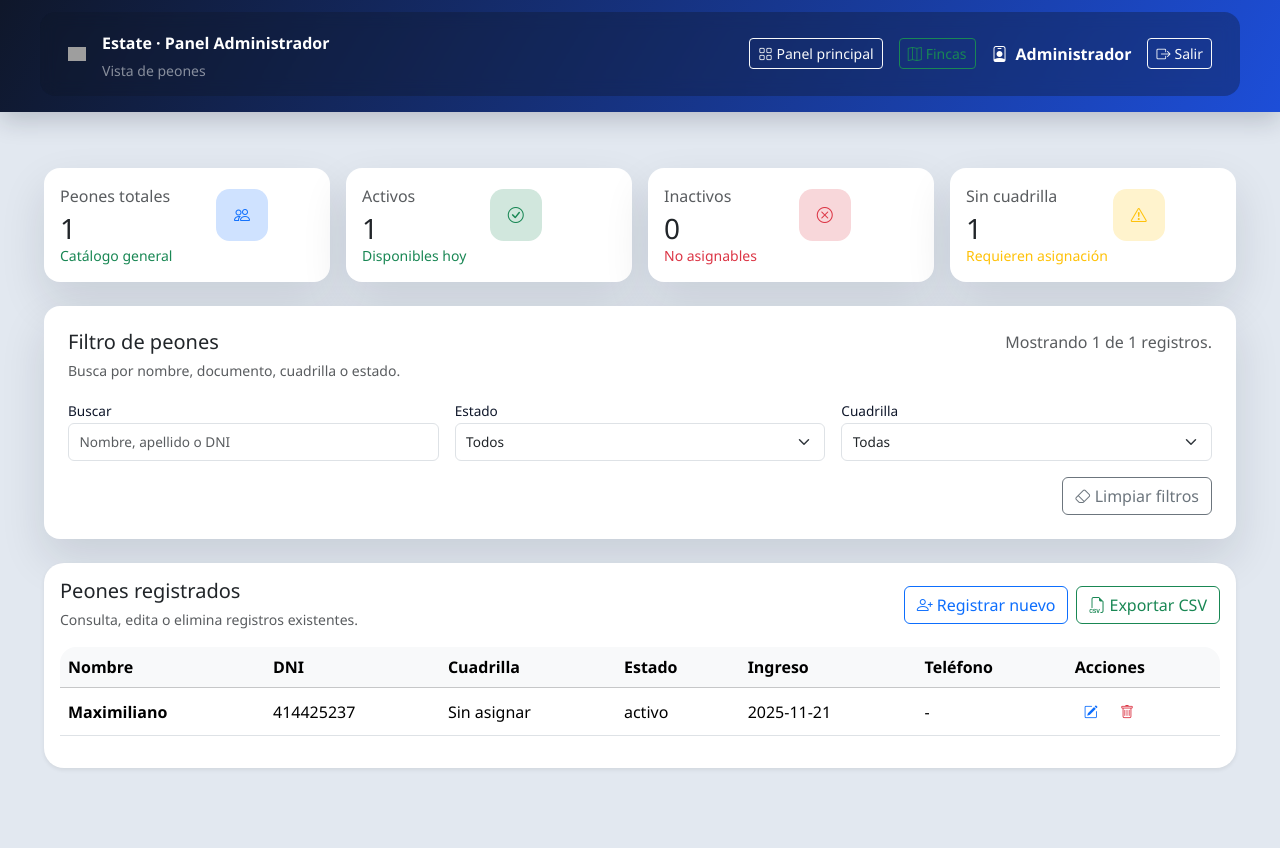
After one commit to Maxi-Max10/estate, a PHP site: page /peones-admin.php in a window 1280 px wide. The commit adds this page. Run offline with PHP 8.4, Linux system fonts and the light colour scheme; a user stored in the database is signed in; data comes from the database, SQL or seed files in the repository; grey boxes are pictures that could not be loaded.

Commit message:
feat: Crear vista dedicada para la gestión de peones con filtros y opciones de edición

```diff
--- /dev/null
+++ b/assets/js/peones-admin.js
@@ -0,0 +1,254 @@
+document.addEventListener('DOMContentLoaded', () => {
+  const toastEl = document.getElementById('workersToast');
+  const toastBody = document.getElementById('workersToastBody');
+  const toast = toastEl ? new bootstrap.Toast(toastEl) : null;
+
+  const tableBody = document.querySelector('#fullWorkersTable tbody');
+  const searchInput = document.getElementById('searchWorker');
+  const statusFilter = document.getElementById('filterStatus');
+  const cuadrillaFilter = document.getElementById('filterCuadrilla');
+  const clearBtn = document.getElementById('clearWorkersFilters');
+  const filteredCount = document.getElementById('workersFilteredCount');
+  const downloadCsvBtn = document.getElementById('downloadWorkersCsv');
+
+  const workerEditModalEl = document.getElementById('workerEditModal');
+  const workerEditModal = workerEditModalEl ? new bootstrap.Modal(workerEditModalEl) : null;
+  const workerEditForm = document.getElementById('workerEditForm');
+  const confirmDeleteModalEl = document.getElementById('confirmDeleteModal');
+  const confirmDeleteModal = confirmDeleteModalEl ? new bootstrap.Modal(confirmDeleteModalEl) : null;
+  const confirmDeleteBtn = document.getElementById('confirmDeleteBtn');
+  const confirmDeleteBody = document.getElementById('confirmDeleteBody');
+
+  const showToast = (message, variant = 'primary') => {
+    if (!toastEl || !toastBody || !toast) return;
+    toastEl.className = `toast align-items-center text-bg-${variant} border-0`;
+    toastBody.textContent = message;
+    toast.show();
+  };
+
+  const escapeHtml = value => {
+    if (typeof value !== 'string') return value ?? '';
+    return value
+      .replace(/&/g, '&amp;')
+      .replace(/</g, '&lt;')
+      .replace(/>/g, '&gt;')
+      .replace(/"/g, '&quot;')
+      .replace(/'/g, '&#039;');
+  };
+
+  const normalizePeon = peon => {
+    const nombre = peon.nombre || '';
+    const apellido = peon.apellido || '';
+    return {
+      id: Number(peon.id) || 0,
+      nombre,
+      apellido,
+      fullName: `${nombre} ${apellido}`.trim() || 'Sin nombre',
+      dni: peon.dni || '',
+      telefono: peon.telefono || '',
+      fecha_ingreso: peon.fecha_ingreso || '',
+      estado: peon.estado || 'activo',
+      cuadrilla_id: peon.cuadrilla_id !== null && peon.cuadrilla_id !== undefined && peon.cuadrilla_id !== '' ? Number(peon.cuadrilla_id) : null,
+      cuadrilla_nombre: peon.cuadrilla_nombre || null,
+    };
+  };
+
+  let workers = Array.isArray(window.__PeonesData) ? window.__PeonesData.map(normalizePeon) : [];
+  let filteredWorkers = [...workers];
+  let deleteContext = null;
+
+  const renderRows = data => {
+    tableBody.innerHTML = '';
+    if (!data.length) {
+      const row = document.createElement('tr');
+      row.innerHTML = '<td colspan="7" class="text-center text-muted">No hay peones para los filtros seleccionados.</td>';
+      tableBody.appendChild(row);
+      return;
+    }
+
+    data.forEach(worker => {
+      const row = document.createElement('tr');
+      row.dataset.id = worker.id;
+      row.innerHTML = `
+        <td class="fw-semibold">${escapeHtml(worker.fullName)}</td>
+        <td>${escapeHtml(worker.dni)}</td>
+        <td>${worker.cuadrilla_nombre ?? 'Sin asignar'}</td>
+        <td>${escapeHtml(worker.estado)}</td>
+        <td>${worker.fecha_ingreso || '-'}</td>
+        <td>${worker.telefono || '-'}</td>
+        <td class="text-nowrap">
+          <button class="btn btn-sm btn-link text-primary" data-action="edit-worker" data-id="${worker.id}" title="Editar"><i class="bi bi-pencil-square"></i></button>
+          <button class="btn btn-sm btn-link text-danger" data-action="delete-worker" data-id="${worker.id}" data-name="${escapeHtml(worker.fullName)}" title="Eliminar"><i class="bi bi-trash"></i></button>
+        </td>`;
+      tableBody.appendChild(row);
+    });
+  };
+
+  const filterWorkers = () => {
+    const term = searchInput.value.trim().toLowerCase();
+    const status = statusFilter.value;
+    const cuadrilla = cuadrillaFilter.value;
+
+    filteredWorkers = workers.filter(worker => {
+      const matchesStatus = status ? worker.estado === status : true;
+      const matchesCuadrilla = cuadrilla ? (cuadrilla === 'sin' ? !worker.cuadrilla_nombre : worker.cuadrilla_nombre === cuadrilla) : true;
+      const haystack = `${worker.fullName} ${worker.dni} ${worker.telefono} ${worker.cuadrilla_nombre ?? ''}`.toLowerCase();
+      const matchesTerm = term ? haystack.includes(term) : true;
+      return matchesStatus && matchesCuadrilla && matchesTerm;
+    });
+
+    filteredWorkers.sort((a, b) => a.fullName.localeCompare(b.fullName, 'es', { sensitivity: 'base' }));
+    filteredCount.textContent = filteredWorkers.length;
+    renderRows(filteredWorkers);
+    return filteredWorkers;
+  };
+
+  const resetFilters = () => {
+    searchInput.value = '';
+    statusFilter.value = '';
+    cuadrillaFilter.value = '';
+    filterWorkers();
+  };
+
+  const downloadCsv = rows => {
+    if (!rows.length) {
+      showToast('No hay datos para exportar.', 'danger');
+      return;
+    }
+    const header = ['Nombre', 'DNI', 'Cuadrilla', 'Estado', 'Ingreso', 'Telefono'];
+    const csvRows = [header.join(',')];
+    rows.forEach(worker => {
+      csvRows.push([
+        worker.fullName,
+        worker.dni || '-',
+        worker.cuadrilla_nombre ?? 'Sin asignar',
+        worker.estado || '-',
+        worker.fecha_ingreso || '-',
+        worker.telefono || '-',
+      ].map(v => `"${(v || '').replace(/"/g, '""')}"`).join(','));
+    });
+
+    const blob = new Blob([csvRows.join('\n')], { type: 'text/csv;charset=utf-8;' });
+    const url = URL.createObjectURL(blob);
+    const link = document.createElement('a');
+    link.href = url;
+    link.download = `peones_${Date.now()}.csv`;
+    link.click();
+    URL.revokeObjectURL(url);
+    showToast('Descarga generada correctamente.', 'primary');
+  };
+
+  const sendForm = async (url, formData) => {
+    const response = await fetch(url, {
+      method: 'POST',
+      body: formData,
+      headers: { 'X-Requested-With': 'XMLHttpRequest', Accept: 'application/json' },
+    });
+    const expectsJson = response.headers.get('Content-Type')?.includes('application/json');
+    const payload = expectsJson ? await response.json() : {};
+    if (!response.ok || payload.success === false) {
+      throw new Error(payload.message || 'Error en la operación.');
+    }
+    return payload;
+  };
+
+  const toggleButtonState = (btn, loading, text = 'Procesando...') => {
+    if (!btn) return;
+    if (loading) {
+      btn.dataset.originalText = btn.textContent;
+      btn.textContent = text;
+      btn.disabled = true;
+    } else {
+      btn.textContent = btn.dataset.originalText || btn.textContent;
+      btn.disabled = false;
+    }
+  };
+
+  const openEditModal = worker => {
+    if (!workerEditForm || !workerEditModal) return;
+    workerEditForm.reset();
+    workerEditForm.querySelector('#editWorkerId').value = worker.id;
+    workerEditForm.querySelector('#editWorkerName').value = worker.nombre;
+    workerEditForm.querySelector('#editWorkerLastName').value = worker.apellido;
+    workerEditForm.querySelector('#editWorkerDocument').value = worker.dni;
+    const phoneInput = workerEditForm.querySelector('#editWorkerPhone');
+    if (phoneInput) phoneInput.value = worker.telefono || '';
+    workerEditForm.querySelector('#editWorkerInicio').value = worker.fecha_ingreso || '';
+    workerEditForm.querySelector('#editWorkerStatus').value = (worker.estado || 'activo').toLowerCase();
+    const cuadrillaSelect = workerEditForm.querySelector('#editWorkerCuadrilla');
+    if (cuadrillaSelect) {
+      cuadrillaSelect.value = worker.cuadrilla_id ? String(worker.cuadrilla_id) : '';
+    }
+    workerEditModal.show();
+  };
+
+  const openDeleteModal = worker => {
+    if (!confirmDeleteModal || !confirmDeleteBody) return;
+    deleteContext = worker;
+    confirmDeleteBody.textContent = `¿Eliminar al peón "${worker.fullName}"?`;
+    confirmDeleteModal.show();
+  };
+
+  searchInput.addEventListener('input', filterWorkers);
+  statusFilter.addEventListener('change', filterWorkers);
+  cuadrillaFilter.addEventListener('change', filterWorkers);
+  clearBtn.addEventListener('click', resetFilters);
+  downloadCsvBtn.addEventListener('click', () => downloadCsv(filteredWorkers));
+
+  if (workerEditForm) {
+    workerEditForm.addEventListener('submit', async e => {
+      e.preventDefault();
+      const submitBtn = workerEditForm.querySelector('[type="submit"]');
+      toggleButtonState(submitBtn, true, 'Guardando...');
+      try {
+        const payload = await sendForm(workerEditForm.action, new FormData(workerEditForm));
+        if (payload.peon) {
+          const updated = normalizePeon(payload.peon);
+          workers = workers.map(w => (w.id === updated.id ? updated : w));
+          filterWorkers();
+        }
+        workerEditModal?.hide();
+        showToast(payload.message || 'Peón actualizado.', 'success');
+      } catch (err) {
+        showToast(err.message || 'No se pudo actualizar.', 'danger');
+      } finally {
+        toggleButtonState(submitBtn, false);
+      }
+    });
+  }
+
+  if (confirmDeleteBtn) {
+    confirmDeleteBtn.addEventListener('click', async () => {
+      if (!deleteContext) return;
+      const formData = new FormData();
+      formData.append('id', String(deleteContext.id));
+      toggleButtonState(confirmDeleteBtn, true, 'Eliminando...');
+      try {
+        const payload = await sendForm('eliminar_trabajador.php', formData);
+        workers = workers.filter(w => w.id !== deleteContext.id);
+        filterWorkers();
+        confirmDeleteModal?.hide();
+        showToast(payload.message || 'Peón eliminado.', 'success');
+        deleteContext = null;
+      } catch (err) {
+        showToast(err.message || 'No se pudo eliminar.', 'danger');
+      } finally {
+        toggleButtonState(confirmDeleteBtn, false);
+      }
+    });
+  }
+
+  if (tableBody) {
+    tableBody.addEventListener('click', e => {
+      const actionBtn = e.target.closest('[data-action]');
+      if (!actionBtn) return;
+      const workerId = Number(actionBtn.dataset.id);
+      const worker = workers.find(w => w.id === workerId);
+      if (!worker) return;
+      if (actionBtn.dataset.action === 'edit-worker') openEditModal(worker);
+      if (actionBtn.dataset.action === 'delete-worker') openDeleteModal(worker);
+    });
+  }
+
+  filterWorkers();
+});
--- /dev/null
+++ b/peones-admin.php
@@ -0,0 +1,290 @@
+<?php
+declare(strict_types=1);
+
+session_start();
+
+if (!isset($_SESSION['user_id'])) {
+    header('Location: login.php');
+    exit;
+}
+
+if (($_SESSION['user_role'] ?? '') !== 'admin') {
+    header('Location: panel-cuadrillero.php');
+    exit;
+}
+
+require_once __DIR__ . '/config.php';
+
+$availablePeones = [];
+$cuadrilleros = [];
+
+try {
+    $stmtPeones = $pdo->query('SELECT p.*, u.nombre AS cuadrilla_nombre FROM peones p LEFT JOIN usuarios u ON u.id = p.cuadrilla_id ORDER BY p.nombre ASC, p.apellido ASC');
+    $availablePeones = $stmtPeones->fetchAll(PDO::FETCH_ASSOC) ?: [];
+
+    $stmtCuadrilleros = $pdo->prepare('SELECT id, nombre FROM usuarios WHERE rol = :rol ORDER BY nombre ASC');
+    $stmtCuadrilleros->execute([':rol' => 'cuadrillero']);
+    $cuadrilleros = $stmtCuadrilleros->fetchAll(PDO::FETCH_ASSOC) ?: [];
+} catch (Throwable $e) {
+    error_log('Error cargando peones en vista dedicada: ' . $e->getMessage());
+}
+
+$totalPeones = count($availablePeones);
+$activos = 0;
+$inactivos = 0;
+$sinCuadrilla = 0;
+
+foreach ($availablePeones as $peon) {
+    $estado = strtolower((string) ($peon['estado'] ?? ''));
+    if ($estado === 'inactivo') { $inactivos++; } else { $activos++; }
+    if (empty($peon['cuadrilla_id'])) { $sinCuadrilla++; }
+}
+
+$userName = trim((string) ($_SESSION['user_name'] ?? 'Administrador'));
+?>
+<!DOCTYPE html>
+<html lang="es">
+<head>
+    <meta charset="UTF-8">
+    <meta name="viewport" content="width=device-width, initial-scale=1">
+    <title>Peones | Estate</title>
+    <link href="https://cdn.jsdelivr.net/npm/bootstrap@5.3.3/dist/css/bootstrap.min.css" rel="stylesheet">
+    <link href="https://cdn.jsdelivr.net/npm/bootstrap-icons@1.11.3/font/bootstrap-icons.css" rel="stylesheet">
+    <link href="assets/css/admin.css" rel="stylesheet">
+</head>
+<body>
+    <header class="admin-hero">
+        <nav class="navbar navbar-dark admin-navbar">
+            <div class="container-fluid py-2">
+                <div class="d-flex align-items-center gap-2 gap-sm-3 flex-wrap">
+                    <img src="assets/img/logo.png" class="admin-logo" alt="Estate">
+                    <div class="d-flex flex-column">
+                        <span class="navbar-brand fs-6 mb-0">Estate · Panel Administrador</span>
+                        <small class="text-white-50">Vista de peones</small>
+                    </div>
+                </div>
+                <div class="d-flex align-items-center gap-2 gap-sm-3 text-white user-actions">
+                    <a class="btn btn-outline-light btn-sm" href="panel-admin.php"><i class="bi bi-grid me-1"></i>Panel principal</a>
+                    <a class="btn btn-outline-success btn-sm" href="fincas-admin.php"><i class="bi bi-map me-1"></i>Fincas</a>
+                    <span class="fw-semibold"><i class="bi bi-person-badge me-2"></i><?php echo htmlspecialchars($userName, ENT_QUOTES, 'UTF-8'); ?></span>
+                    <a class="btn btn-outline-light btn-sm" href="logout.php"><i class="bi bi-box-arrow-right me-1"></i>Salir</a>
+                </div>
+            </div>
+        </nav>
+    </header>
+
+    <main class="dashboard-shell">
+        <div class="container-fluid">
+            <div class="row g-3 mb-4 stats-grid">
+                <div class="col-md-3">
+                    <div class="card stat-card p-3">
+                        <div class="d-flex justify-content-between align-items-center">
+                            <div>
+                                <p class="text-muted mb-1">Peones totales</p>
+                                <h3 class="mb-0"><?php echo $totalPeones; ?></h3>
+                            </div>
+                            <div class="stat-icon bg-primary-subtle text-primary"><i class="bi bi-people"></i></div>
+                        </div>
+                        <small class="text-success">Catálogo general</small>
+                    </div>
+                </div>
+                <div class="col-md-3">
+                    <div class="card stat-card p-3">
+                        <div class="d-flex justify-content-between align-items-center">
+                            <div>
+                                <p class="text-muted mb-1">Activos</p>
+                                <h3 class="mb-0"><?php echo $activos; ?></h3>
+                            </div>
+                            <div class="stat-icon bg-success-subtle text-success"><i class="bi bi-check-circle"></i></div>
+                        </div>
+                        <small class="text-success">Disponibles hoy</small>
+                    </div>
+                </div>
+                <div class="col-md-3">
+                    <div class="card stat-card p-3">
+                        <div class="d-flex justify-content-between align-items-center">
+                            <div>
+                                <p class="text-muted mb-1">Inactivos</p>
+                                <h3 class="mb-0"><?php echo $inactivos; ?></h3>
+                            </div>
+                            <div class="stat-icon bg-danger-subtle text-danger"><i class="bi bi-x-circle"></i></div>
+                        </div>
+                        <small class="text-danger">No asignables</small>
+                    </div>
+                </div>
+                <div class="col-md-3">
+                    <div class="card stat-card p-3">
+                        <div class="d-flex justify-content-between align-items-center">
+                            <div>
+                                <p class="text-muted mb-1">Sin cuadrilla</p>
+                                <h3 class="mb-0"><?php echo $sinCuadrilla; ?></h3>
+                            </div>
+                            <div class="stat-icon bg-warning-subtle text-warning"><i class="bi bi-exclamation-triangle"></i></div>
+                        </div>
+                        <small class="text-warning">Requieren asignación</small>
+                    </div>
+                </div>
+            </div>
+
+            <div class="card form-section p-4 mb-4">
+                <div class="d-flex flex-column flex-lg-row justify-content-between gap-3 mb-3">
+                    <div>
+                        <h2 class="h5 mb-1">Filtro de peones</h2>
+                        <small class="text-muted">Busca por nombre, documento, cuadrilla o estado.</small>
+                    </div>
+                    <p class="text-muted mb-0">Mostrando <span id="workersFilteredCount">0</span> de <?php echo $totalPeones; ?> registros.</p>
+                </div>
+                <form class="row g-3" id="workersFilters" onsubmit="return false;">
+                    <div class="col-md-4">
+                        <label class="form-label" for="searchWorker">Buscar</label>
+                        <input type="search" class="form-control" id="searchWorker" placeholder="Nombre, apellido o DNI">
+                    </div>
+                    <div class="col-md-4">
+                        <label class="form-label" for="filterStatus">Estado</label>
+                        <select class="form-select" id="filterStatus">
+                            <option value="">Todos</option>
+                            <option value="activo">Activo</option>
+                            <option value="inactivo">Inactivo</option>
+                        </select>
+                    </div>
+                    <div class="col-md-4">
+                        <label class="form-label" for="filterCuadrilla">Cuadrilla</label>
+                        <select class="form-select" id="filterCuadrilla">
+                            <option value="">Todas</option>
+                            <?php foreach ($cuadrilleros as $c): ?>
+                                <option value="<?php echo htmlspecialchars((string)$c['nombre'], ENT_QUOTES, 'UTF-8'); ?>"><?php echo htmlspecialchars((string)$c['nombre'], ENT_QUOTES, 'UTF-8'); ?></option>
+                            <?php endforeach; ?>
+                            <option value="sin">Sin asignar</option>
+                        </select>
+                    </div>
+                    <div class="col-12 text-end">
+                        <button type="button" class="btn btn-outline-secondary" id="clearWorkersFilters"><i class="bi bi-eraser me-1"></i>Limpiar filtros</button>
+                    </div>
+                </form>
+            </div>
+
+            <div class="card table-card border-0 shadow-sm mb-5">
+                <div class="card-body">
+                    <div class="d-flex flex-column flex-lg-row justify-content-between align-items-lg-center gap-3 mb-3">
+                        <div>
+                            <h2 class="h5 mb-1">Peones registrados</h2>
+                            <small class="text-muted">Consulta, edita o elimina registros existentes.</small>
+                        </div>
+                        <div class="d-flex gap-2">
+                            <a class="btn btn-outline-primary" href="panel-admin.php#workerForm"><i class="bi bi-person-plus me-1"></i>Registrar nuevo</a>
+                            <button class="btn btn-outline-success" id="downloadWorkersCsv" type="button"><i class="bi bi-filetype-csv me-1"></i>Exportar CSV</button>
+                        </div>
+                    </div>
+                    <div class="table-responsive">
+                        <table class="table align-middle" id="fullWorkersTable">
+                            <thead class="table-light">
+                                <tr>
+                                    <th>Nombre</th>
+                                    <th>DNI</th>
+                                    <th>Cuadrilla</th>
+                                    <th>Estado</th>
+                                    <th>Ingreso</th>
+                                    <th>Teléfono</th>
+                                    <th>Acciones</th>
+                                </tr>
+                            </thead>
+                            <tbody>
+                                <tr><td colspan="7" class="text-center text-muted">Cargando información...</td></tr>
+                            </tbody>
+                        </table>
+                    </div>
+                </div>
+            </div>
+        </div>
+    </main>
+
+    <div class="position-fixed top-0 end-0 p-3" style="z-index:1080;">
+        <div id="workersToast" class="toast align-items-center text-bg-primary border-0" role="status" aria-live="assertive">
+            <div class="d-flex">
+                <div class="toast-body" id="workersToastBody">Acción realizada.</div>
+                <button type="button" class="btn-close btn-close-white me-2 m-auto" data-bs-dismiss="toast" aria-label="Cerrar"></button>
+            </div>
+        </div>
+    </div>
+
+    <div class="modal fade" id="workerEditModal" tabindex="-1" aria-labelledby="workerEditModalLabel" aria-hidden="true">
+        <div class="modal-dialog modal-dialog-centered modal-lg">
+            <div class="modal-content">
+                <form id="workerEditForm" method="post" action="actualizar_trabajador.php">
+                    <div class="modal-header border-0 pb-0">
+                        <h1 class="modal-title fs-5" id="workerEditModalLabel">Editar peón</h1>
+                        <button type="button" class="btn-close" data-bs-dismiss="modal" aria-label="Cerrar"></button>
+                    </div>
+                    <div class="modal-body">
+                        <input type="hidden" name="id" id="editWorkerId">
+                        <div class="row g-3">
+                            <div class="col-md-6">
+                                <label class="form-label">Nombre</label>
+                                <input type="text" class="form-control" name="nombre" id="editWorkerName" required>
+                            </div>
+                            <div class="col-md-6">
+                                <label class="form-label">Apellido</label>
+                                <input type="text" class="form-control" name="apellido" id="editWorkerLastName" required>
+                            </div>
+                            <div class="col-md-6">
+                                <label class="form-label">DNI</label>
+                                <input type="text" class="form-control" name="dni" id="editWorkerDocument" required>
+                            </div>
+                            <div class="col-md-6">
+                                <label class="form-label">Teléfono</label>
+                                <input type="tel" class="form-control" name="telefono" id="editWorkerPhone" placeholder="+54 9 ...">
+                            </div>
+                            <div class="col-md-6">
+                                <label class="form-label">Fecha ingreso</label>
+                                <input type="date" class="form-control" name="fecha_ingreso" id="editWorkerInicio" required>
+                            </div>
+                            <div class="col-md-6">
+                                <label class="form-label">Estado</label>
+                                <select class="form-select" name="estado" id="editWorkerStatus" required>
+                                    <option value="activo">Activo</option>
+                                    <option value="inactivo">Inactivo</option>
+                                </select>
+                            </div>
+                            <div class="col-12">
+                                <label class="form-label">Cuadrillero responsable</label>
+                                <select class="form-select" name="cuadrilla_id" id="editWorkerCuadrilla">
+                                    <option value="">Sin asignar</option>
+                                    <?php foreach ($cuadrilleros as $c): ?>
+                                        <option value="<?php echo (int)$c['id']; ?>"><?php echo htmlspecialchars((string)$c['nombre'], ENT_QUOTES, 'UTF-8'); ?></option>
+                                    <?php endforeach; ?>
+                                </select>
+                            </div>
+                        </div>
+                    </div>
+                    <div class="modal-footer border-0 pt-0">
+                        <button type="button" class="btn btn-outline-secondary" data-bs-dismiss="modal">Cancelar</button>
+                        <button type="submit" class="btn btn-primary">Guardar cambios</button>
+                    </div>
+                </form>
+            </div>
+        </div>
+    </div>
+
+    <div class="modal fade" id="confirmDeleteModal" tabindex="-1" aria-labelledby="confirmDeleteModalLabel" aria-hidden="true">
+        <div class="modal-dialog modal-dialog-centered">
+            <div class="modal-content">
+                <div class="modal-header border-0 pb-0">
+                    <h1 class="modal-title fs-5" id="confirmDeleteModalLabel">Eliminar peón</h1>
+                    <button type="button" class="btn-close" data-bs-dismiss="modal" aria-label="Cerrar"></button>
+                </div>
+                <div class="modal-body" id="confirmDeleteBody">¿Seguro que deseas eliminar este registro?</div>
+                <div class="modal-footer border-0 pt-0">
+                    <button type="button" class="btn btn-outline-secondary" data-bs-dismiss="modal">Cancelar</button>
+                    <button type="button" class="btn btn-danger" id="confirmDeleteBtn">Eliminar</button>
+                </div>
+            </div>
+        </div>
+    </div>
+
+    <script src="https://cdn.jsdelivr.net/npm/bootstrap@5.3.3/dist/js/bootstrap.bundle.min.js"></script>
+    <script>
+        window.__PeonesData = <?php echo json_encode($availablePeones, JSON_UNESCAPED_UNICODE | JSON_HEX_TAG | JSON_HEX_APOS | JSON_HEX_AMP | JSON_HEX_QUOT); ?>;
+    </script>
+    <script src="assets/js/peones-admin.js"></script>
+</body>
+</html>
```
Also changed, not shown: panel-admin.php (+7 -22 lines).
